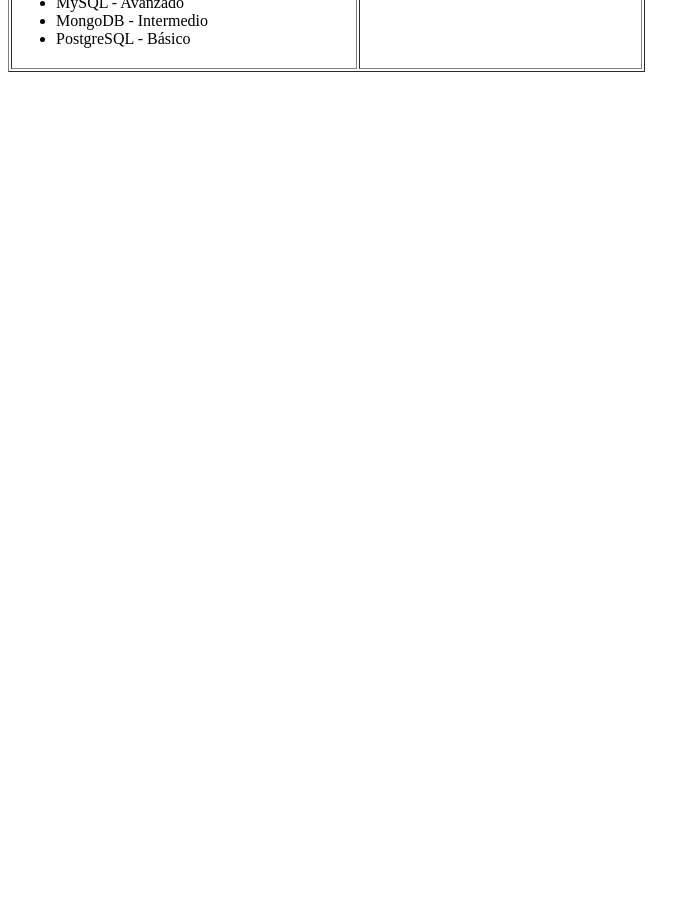
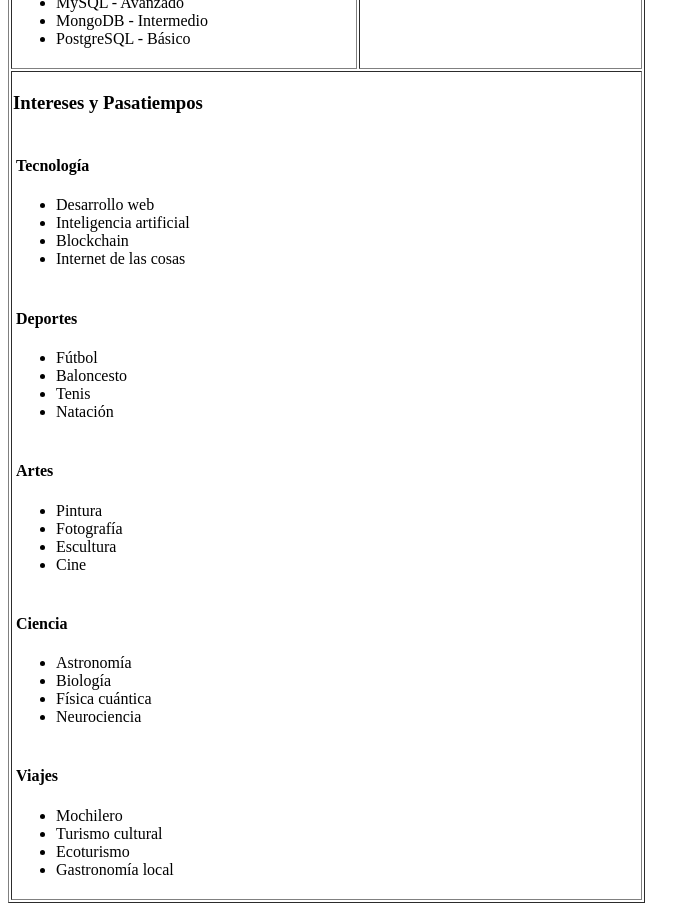
Before and after one commit to JuanHF24/Juan.github.io, an Angular app: page / in a window 1280 px wide. Shown: the part 920-1831 px from the top of the page, without its empty margins (0-700 px from the left). Before the commit the page ends 1000 px from the top, so only its background shows below. Built offline with nearby package versions, Linux system fonts and the light colour scheme.

Commit message:
create interests branch #6

```diff
--- a/src/app/app.component.html
+++ b/src/app/app.component.html
@@ -20,4 +20,9 @@
       <app-languages></app-languages>
     </td>
   </tr>
+  <tr>
+    <td colspan="2">
+      <app-interests></app-interests>
+    </td>
+  </tr>
 </table>
--- a/src/app/app.component.ts
+++ b/src/app/app.component.ts
@@ -5,6 +5,7 @@
 import { EducationComponent } from './education/education.component';
 import { SkillsComponent } from './skills/skills.component';
 import { LanguagesComponent } from './languages/languages.component';
+import { InterestsComponent } from './interests/interests.component';
 
 @Component({
   selector: 'app-root',
@@ -15,7 +16,8 @@
     WorkExperienceComponent,
     EducationComponent,
     SkillsComponent,
-    LanguagesComponent
+    LanguagesComponent,
+    InterestsComponent
   ],
   templateUrl: './app.component.html',
   styleUrl: './app.component.css'
--- /dev/null
+++ b/src/app/interests/interests.component.html
@@ -0,0 +1,13 @@
+<h3>Intereses y Pasatiempos</h3>
+<table border="0">
+  <tr *ngFor="let category of interests">
+    <td>
+      <h4>{{ category.categoria }}</h4>
+      <ul>
+        <li *ngFor="let item of category.items">
+          {{ item }}
+        </li>
+      </ul>
+    </td>
+  </tr>
+</table>
--- /dev/null
+++ b/src/app/interests/interests.component.ts
@@ -0,0 +1,43 @@
+import { Component, OnInit } from '@angular/core';
+import { CommonModule } from '@angular/common';
+
+interface Interes {
+  categoria: string;
+  items: string[];
+}
+
+@Component({
+  selector: 'app-interests',
+  standalone: true,
+  imports: [CommonModule],
+  templateUrl: './interests.component.html',
+  styleUrl: './interests.component.css'
+})
+export class InterestsComponent implements OnInit {
+  interests: Interes[] = [];
+
+  ngOnInit(): void {
+    this.interests = [
+      {
+        categoria: 'Tecnología',
+        items: ['Desarrollo web', 'Inteligencia artificial', 'Blockchain', 'Internet de las cosas']
+      },
+      {
+        categoria: 'Deportes',
+        items: ['Fútbol', 'Baloncesto', 'Tenis', 'Natación']
+      },
+      {
+        categoria: 'Artes',
+        items: ['Pintura', 'Fotografía', 'Escultura', 'Cine']
+      },
+      {
+        categoria: 'Ciencia',
+        items: ['Astronomía', 'Biología', 'Física cuántica', 'Neurociencia']
+      },
+      {
+        categoria: 'Viajes',
+        items: ['Mochilero', 'Turismo cultural', 'Ecoturismo', 'Gastronomía local']
+      }
+    ];
+  }
+}
```
Also changed, not shown: src/app/interests/interests.component.css (added), 1 other file (tests, documents, lock files or other folders).
